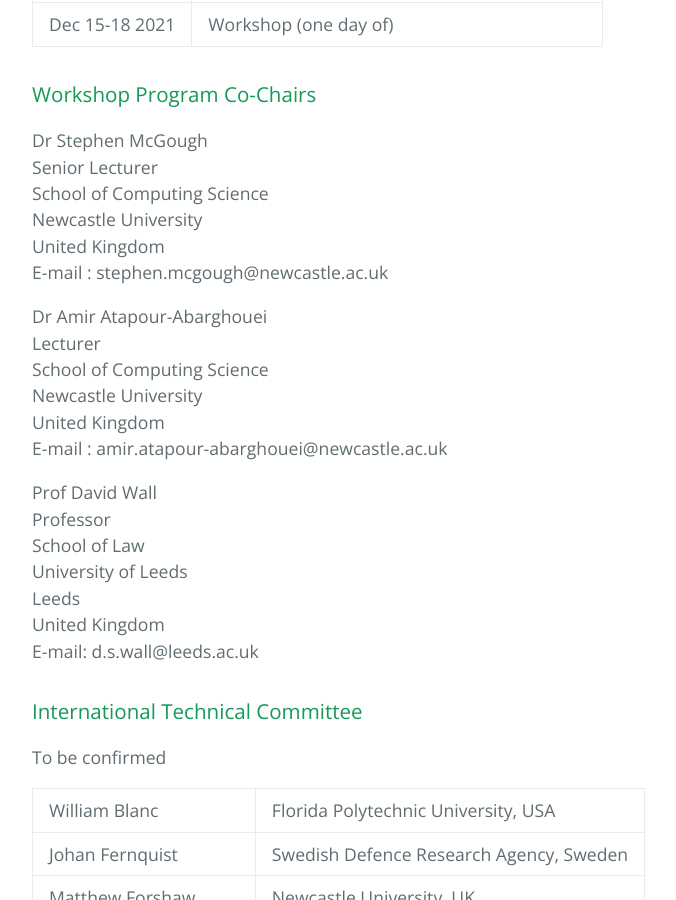
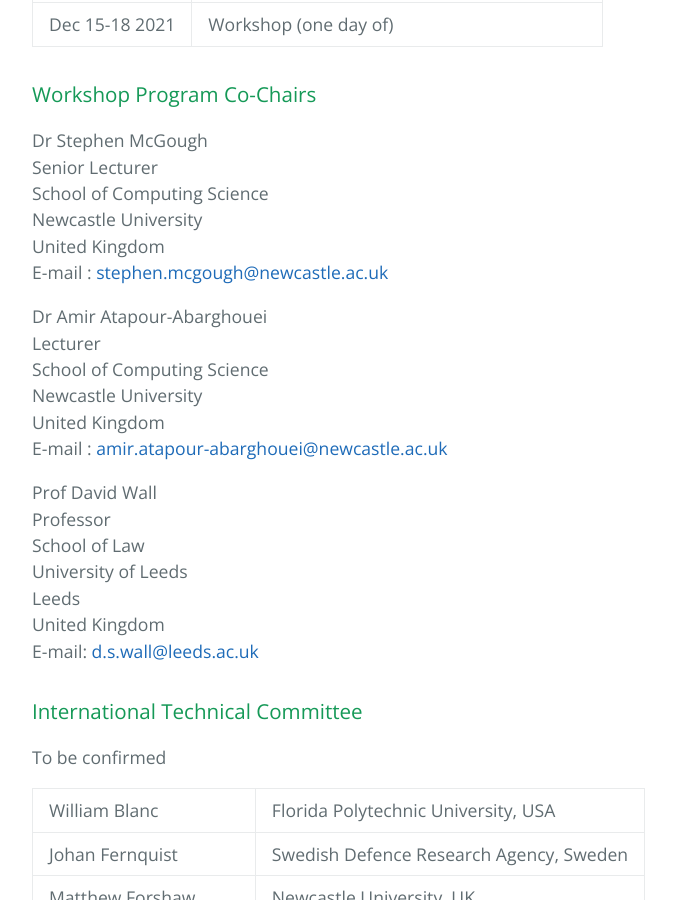
Before and after one commit to bda4cid/bda4cid.github.io, a Jekyll site: the page built from index.md, in a window 1280 px wide and 900 px high, scrolled down 3268 px. Shown: the whole window, without its empty margins (192-868 px from the left). Built offline with Jekyll 4.4.1, drawn with Linux system fonts in a browser that asks for light colours; our own code applies the rules of GitHub Pages for plain Markdown files; some of the changed lines change nothing that is shown.

Commit message:
email addresses turned to live links

```diff
--- a/index.md
+++ b/index.md
@@ -97,14 +97,14 @@
 School of Computing Science
 Newcastle University
 United Kingdom
-E-mail : stephen.mcgough@newcastle.ac.uk
+E-mail : <stephen.mcgough@newcastle.ac.uk>
 
 Dr Amir Atapour-Abarghouei
 Lecturer
 School of Computing Science
 Newcastle University
 United Kingdom
-E-mail : amir.atapour-abarghouei@newcastle.ac.uk
+E-mail : <amir.atapour-abarghouei@newcastle.ac.uk>
 
 Prof David Wall
 Professor
@@ -112,7 +112,7 @@
 University of Leeds
 Leeds
 United Kingdom
-E-mail: d.s.wall@leeds.ac.uk
+E-mail: <d.s.wall@leeds.ac.uk>
 
 ### International Technical Committee
 
```
